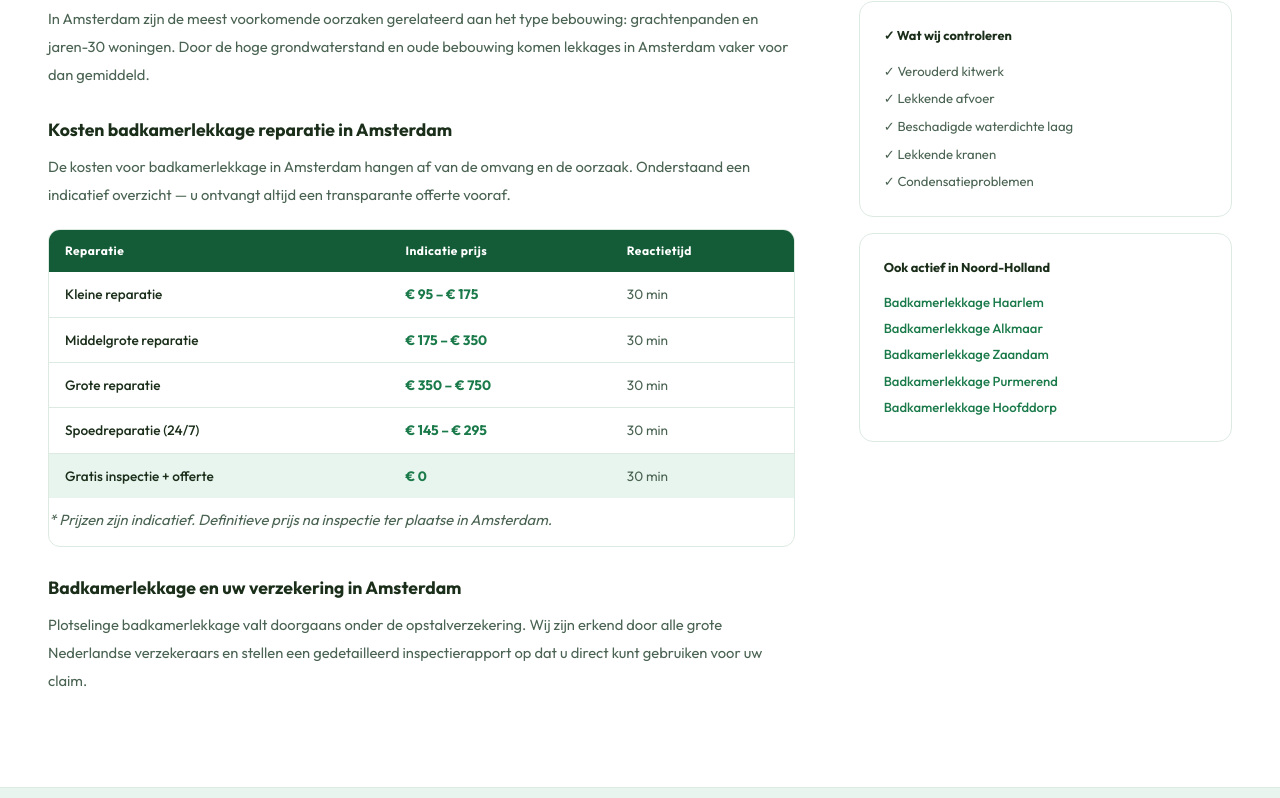
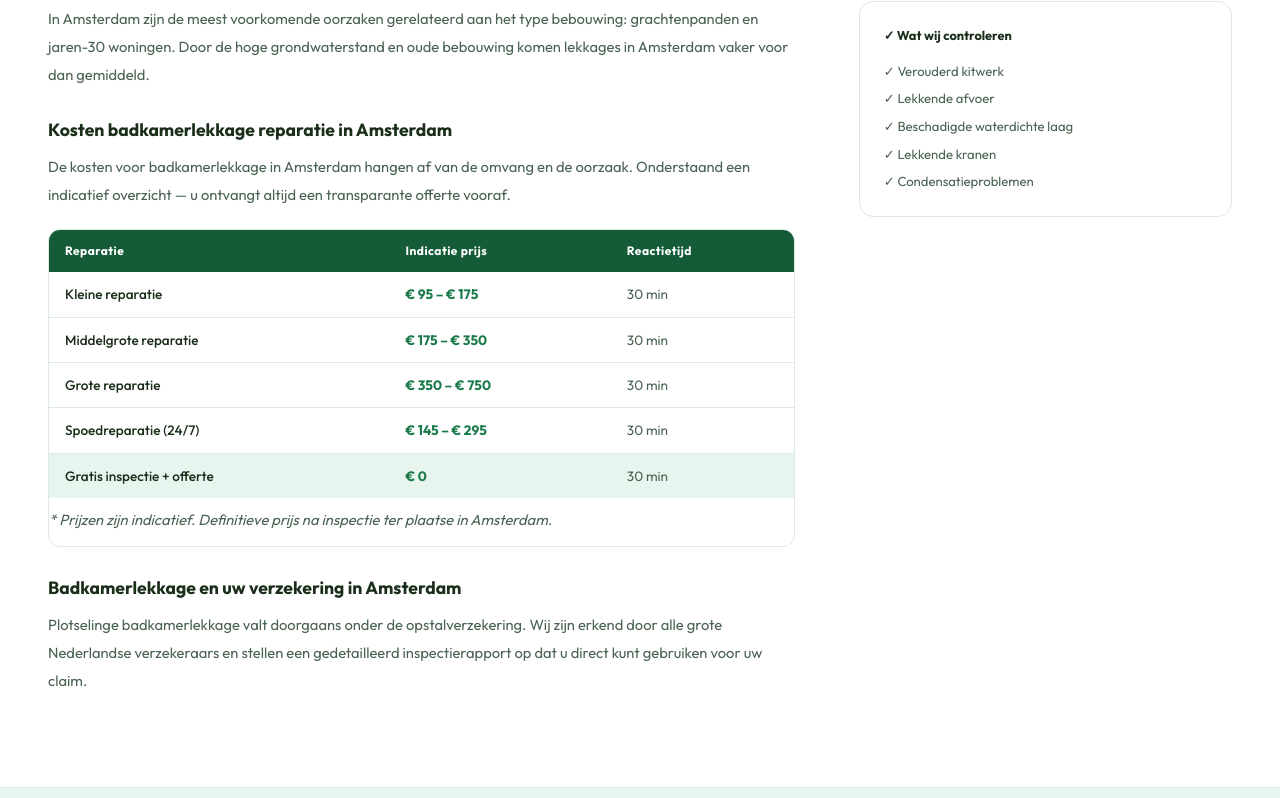
Before and after one commit to SanderKooi/lekkage, a Next.js app: page /lekkage/badkamer/amsterdam in a window 1280 px wide. Shown: the part 3949-4747 px from the top of the page. Built offline with nearby package versions, Linux system fonts and the light colour scheme.

Commit message:
Update [stad].jsx

```diff
--- a/pages/lekkage/[type]/[stad].jsx
+++ b/pages/lekkage/[type]/[stad].jsx
@@ -423,7 +423,7 @@ export default function LekkageTypeStad({ type, stad }) {
                     {type.naam} {s.naam}
                   </a>
                 ))}
-                <a href="/lekkage"
+                <a href={`/lekkage#${stad.provincie.toLowerCase().replace(/\s+/g, '-')}`}
                   style={{fontSize:'0.8rem',color:'var(--muted)',textDecoration:'none',padding:'0.35rem 0.5rem',borderRadius:'6px',background:'white',border:'1px solid var(--border)',gridColumn:'1/-1'}}>
                   Alle steden in {stad.provincie} bekijken →
                 </a>
@@ -550,22 +550,11 @@ export default function LekkageTypeStad({ type, stad }) {
                 <a href={`tel:${PHONE}`} className="btn-call" style={{width:'100%',justifyContent:'center',background:'var(--orange)',fontSize:'0.9rem',display:'flex'}}>📞 Bel {monteur.naam.split(' ')[0]}</a>
               </div>
 
-              <div style={{background:'white',border:'1.5px solid var(--border)',borderRadius:'14px',padding:'1.5rem',marginBottom:'1rem'}}>
+              <div style={{background:'white',border:'1.5px solid var(--border)',borderRadius:'14px',padding:'1.5rem'}}>
                 <div style={{fontSize:'0.8rem',fontWeight:700,color:'var(--text)',marginBottom:'1rem'}}>✓ Wat wij controleren</div>
                 <div style={{display:'flex',flexDirection:'column',gap:'0.5rem',fontSize:'0.82rem',color:'var(--muted)'}}>
                   {type.oorzaken.slice(0,5).map((o,i) => (
                     <span key={i}>✓ {o.titel || o}</span>
-                  ))}
-                </div>
-              </div>
-              <div style={{background:'white',border:'1.5px solid var(--border)',borderRadius:'14px',padding:'1.5rem'}}>
-                <div style={{fontSize:'0.8rem',fontWeight:700,color:'var(--text)',marginBottom:'1rem'}}>Ook actief in {stad.provincie}</div>
-                <div style={{display:'flex',flexDirection:'column',gap:'0.4rem'}}>
-                  {andereSteden.slice(0,5).map(s => (
-                    <a key={s.slug} href={`/lekkage/${type.slug}/${s.slug}`}
-                      style={{fontSize:'0.82rem',color:'var(--green)',textDecoration:'none',fontWeight:500}}>
-                      {type.naam} {s.naam}
-                    </a>
                   ))}
                 </div>
               </div>
```
